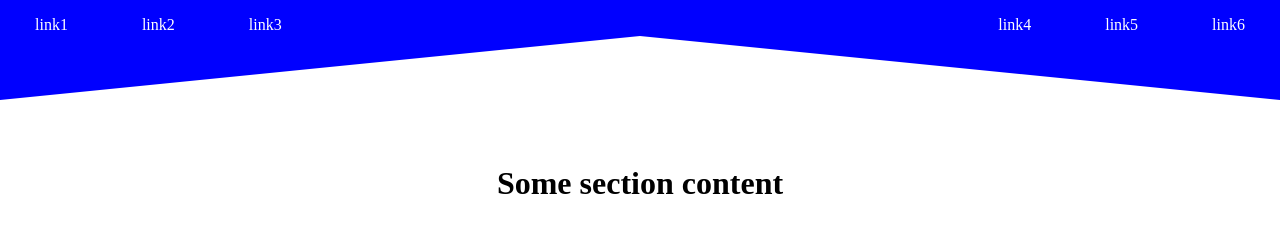
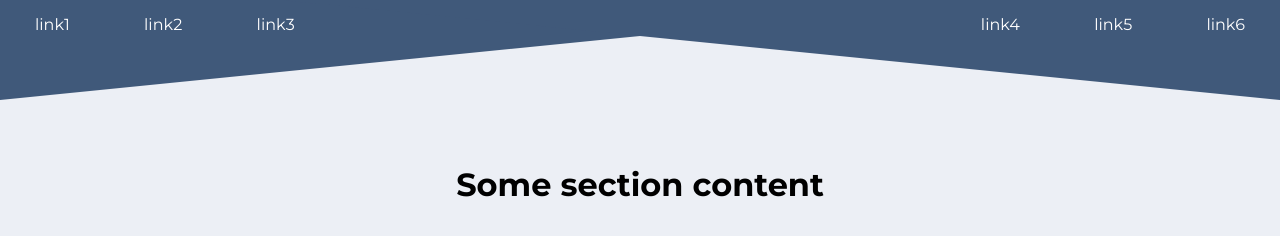
Before and after one commit to GrzegorzNecka/css3-nietypowe-menu, a plain HTML site: page index.html in a window 1280 px wide. Drawn offline with Linux system fonts and the light colour scheme.

Commit message:
Update style.css

```diff
--- a/css/style.css
+++ b/css/style.css
@@ -1,6 +1,17 @@
+body{
+    margin:0;
+        background-color: #eceff5;
+}
+
+* {
+    font-family: 'Montserrat', sans-serif;
+    box-sizing: border-box;
+}
+
 div.container {
     position: relative;
     width: 100%;
+
 }
 
 nav#navi {
@@ -50,13 +61,13 @@ div.backgr {
 }
 
 div.backgr-left {
-    border-top: 100px solid blue;
+    border-top: 100px solid #40597a;
     border-right: 1000px solid rgba(0, 0, 0, 0.0);
 }
 
 div.backgr-right {
     right: 0;
-    border-top: 100px solid blue;
+    border-top: 100px solid #40597a;
     border-left: 1000px solid rgba(0, 0, 0, 0.0);
 }
 
```
